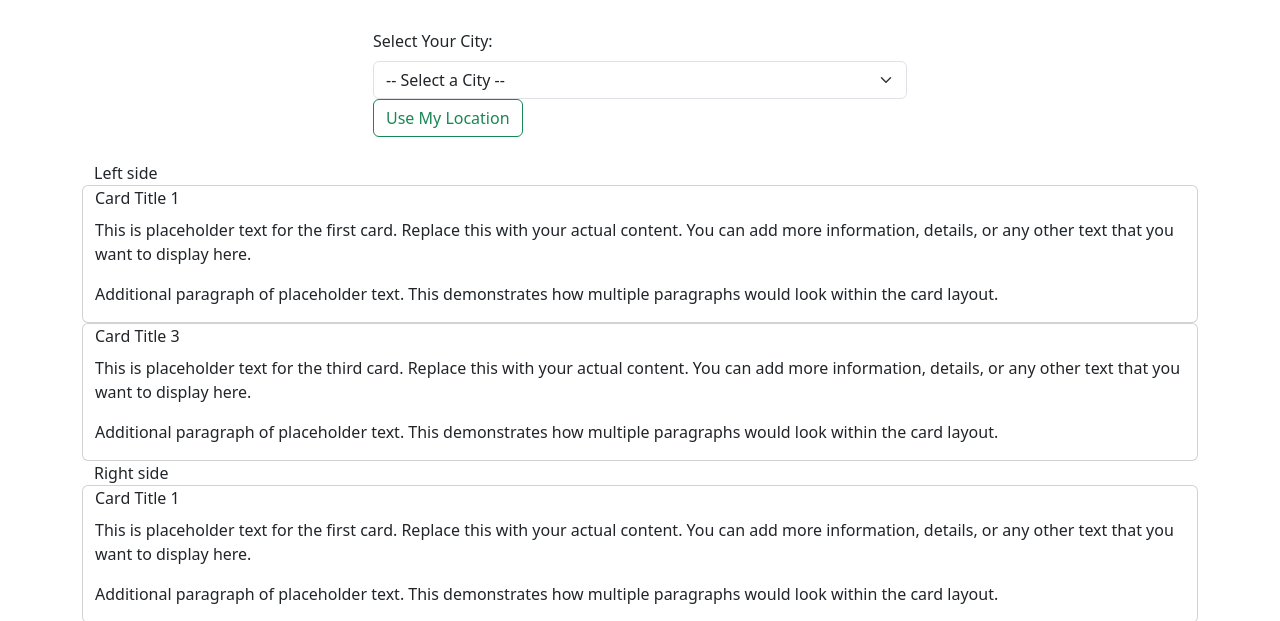
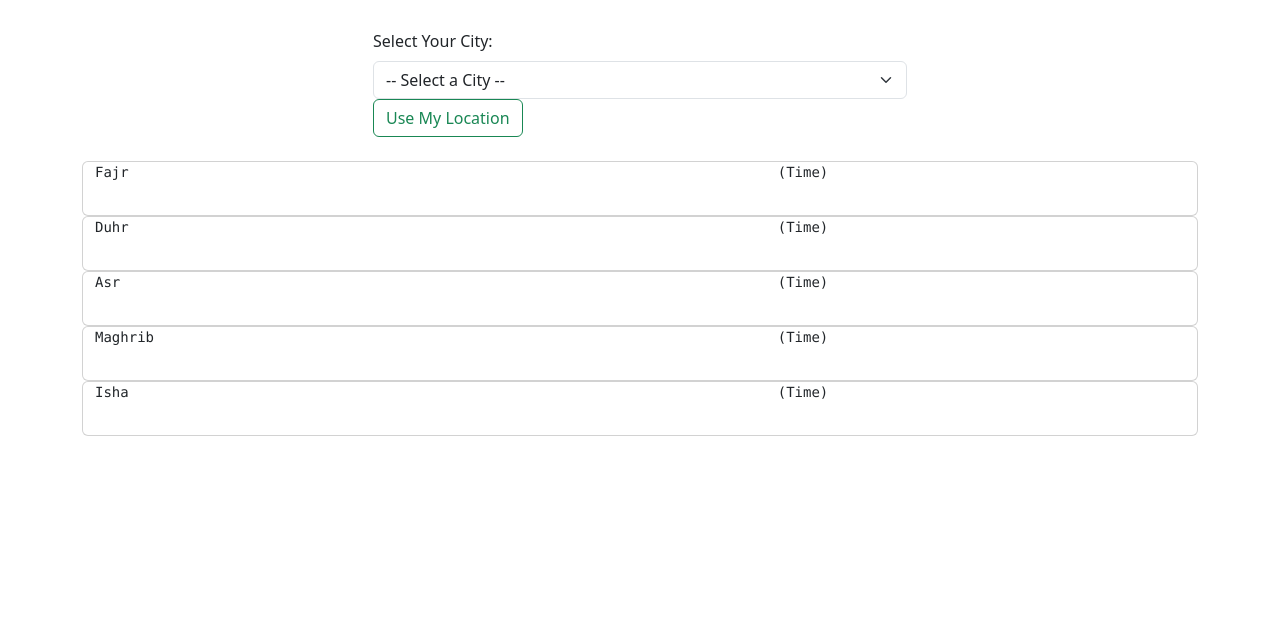
Before and after one commit to zaidmian/MIST2025, a plain HTML site: page web/index.html in a window 1280 px wide. Shown: the part 155-776 px from the top of the page. Drawn offline with nearby package versions, Linux system fonts and the light colour scheme.

Commit message:
index.html
Added prayer times placeholder and format

```diff
--- a/web/index.html
+++ b/web/index.html
@@ -36,51 +36,40 @@
     </div>
 
     <div class="row">
-      <div class="col-lg-8">Left side</div>
+      <div class="col-lg-8"></div>
 
        <div class="card">
                 <div class="card-content">
-                    <div class="card-title">Card Title 1</div>
+                    <div class="card-title"><pre>Fajr                                                                             (Time)<pre></div>
                     <div class="card-text">
-                        <p>This is placeholder text for the first card. Replace this with your actual content.
-                        You can add more information, details, or any other text that you want to display here.</p>
-                        <p>Additional paragraph of placeholder text. This demonstrates how multiple paragraphs
-                        would look within the card layout.</p>
                     </div>
                 </div>
             </div>
               <div class="card">
                 <div class="card-content">
-                    <div class="card-title">Card Title 3</div>
+                    <div class="card-title"><pre>Duhr                                                                             (Time)<pre></div>
                     <div class="card-text">
-                        <p>This is placeholder text for the third card. Replace this with your actual content.
-                        You can add more information, details, or any other text that you want to display here.</p>
-                        <p>Additional paragraph of placeholder text. This demonstrates how multiple paragraphs
-                        would look within the card layout.</p>
                     </div>
                 </div>
             </div>
-      <div class="col-lg-4">Right side</div>
-
       <div class="card">
                 <div class="card-content">
-                    <div class="card-title">Card Title 1</div>
+                    <div class="card-title"><pre>Asr                                                                              (Time)<pre></div>
                     <div class="card-text">
-                        <p>This is placeholder text for the first card. Replace this with your actual content.
-                        You can add more information, details, or any other text that you want to display here.</p>
-                        <p>Additional paragraph of placeholder text. This demonstrates how multiple paragraphs
-                        would look within the card layout.</p>
                     </div>
                 </div>
             </div>
        <div class="card">
                 <div class="card-content">
-                    <div class="card-title">Card Title 4</div>
+                    <div class="card-title"><pre>Maghrib                                                                          (Time)<pre></div>
                     <div class="card-text">
-                        <p>This is placeholder text for the fourth card. Replace this with your actual content.
-                        You can add more information, details, or any other text that you want to display here.</p>
-                        <p>Additional paragraph of placeholder text. This demonstrates how multiple paragraphs
-                        would look within the card layout.</p>
+                    </div>
+                </div>
+            </div>
+            <div class="card">
+                <div class="card-content">
+                    <div class="card-title"><pre>Isha                                                                             (Time)<pre></div>
+                    <div class="card-text">
                     </div>
                 </div>
             </div>
```
